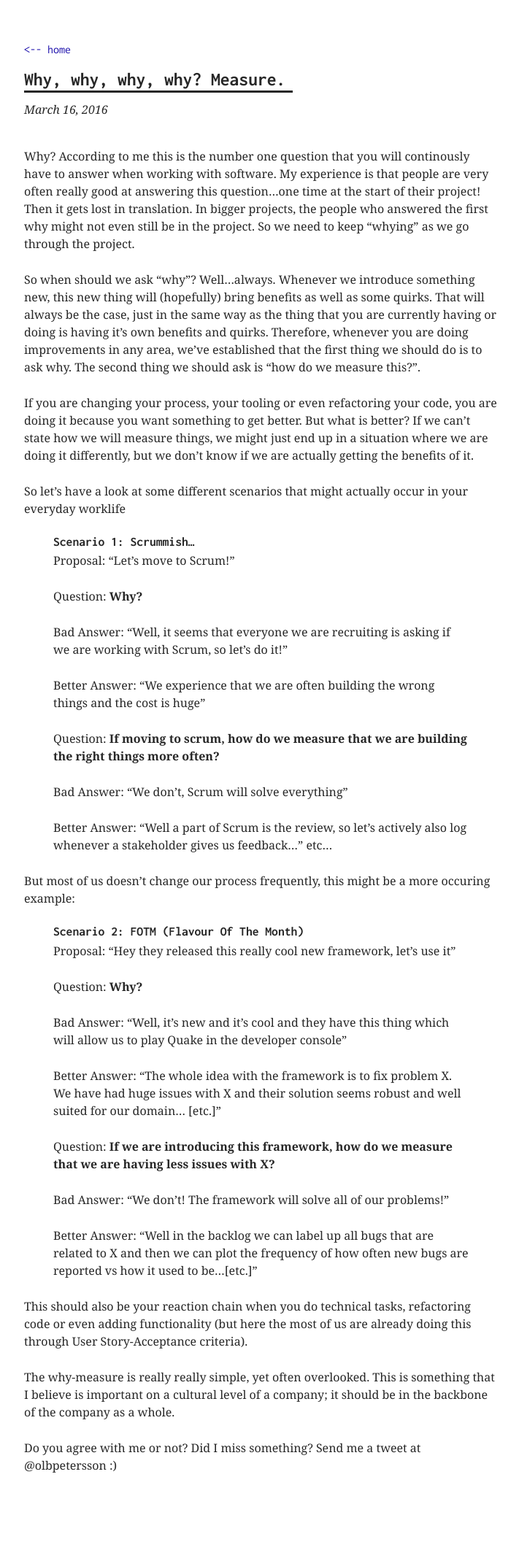
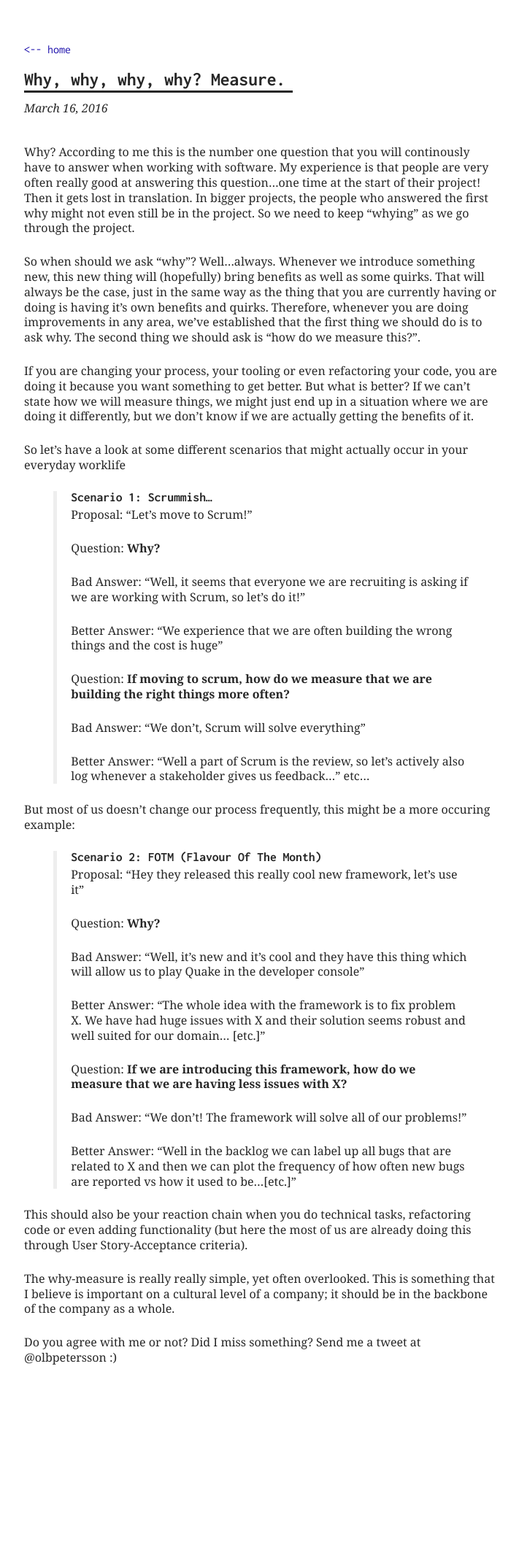
Before and after one commit to olbpetersson/olbpetersson.github.io, a Jekyll site: the page built from _posts/2016-03-16-why-why-measure.md, in a window 1280 px wide. Shown: the whole page at 73% size, without its empty margins (282-993 px from the left). Built offline with Jekyll 4.4.1, drawn with Linux system fonts in a browser that asks for light colours; after the commit the page ends 1986 px from its top, so only the background shows below that.

Commit message:
fixed up blockqoutes

```diff
--- a/assets/css/main.scss
+++ b/assets/css/main.scss
@@ -17,7 +17,7 @@ h1 {
 p {
 	font-family: 'georgia';
 	font-size: 1em;
-	line-height: 150%;
+	line-height: 130%;
 }
 a {
 	font-family: 'Inconsolata';
@@ -37,6 +37,10 @@ a {
 	color: $color-link;
 	text-decoration: none;
   }
+}
+blockquote {
+	border-left: 5px solid #eee;
+	padding-left: 1.2em;
 }
 ul {
 	list-style: none;
@@ -154,7 +158,7 @@ ul {
 		}
 		p {
 			font-size: 1em;
-			line-height: 150%;
+			line-height: 130%;
 			margin-bottom: 25px;
 		}
 		a {
```
